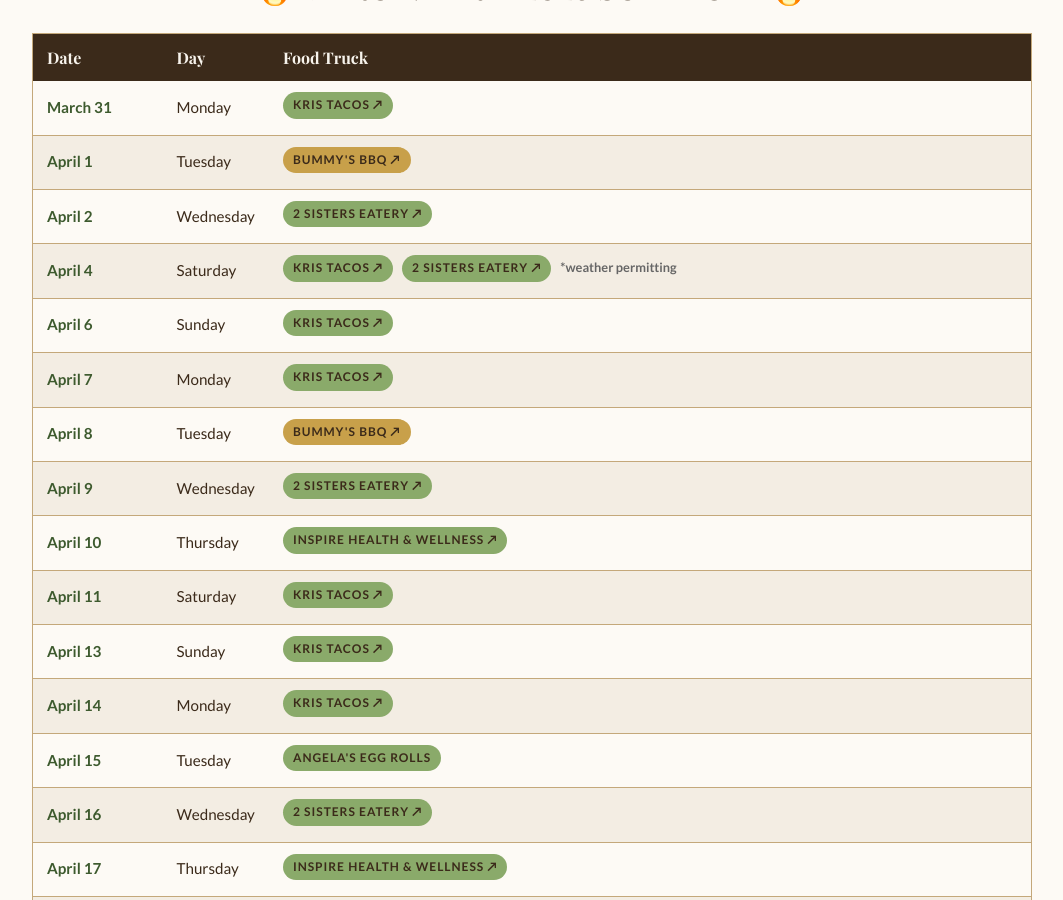
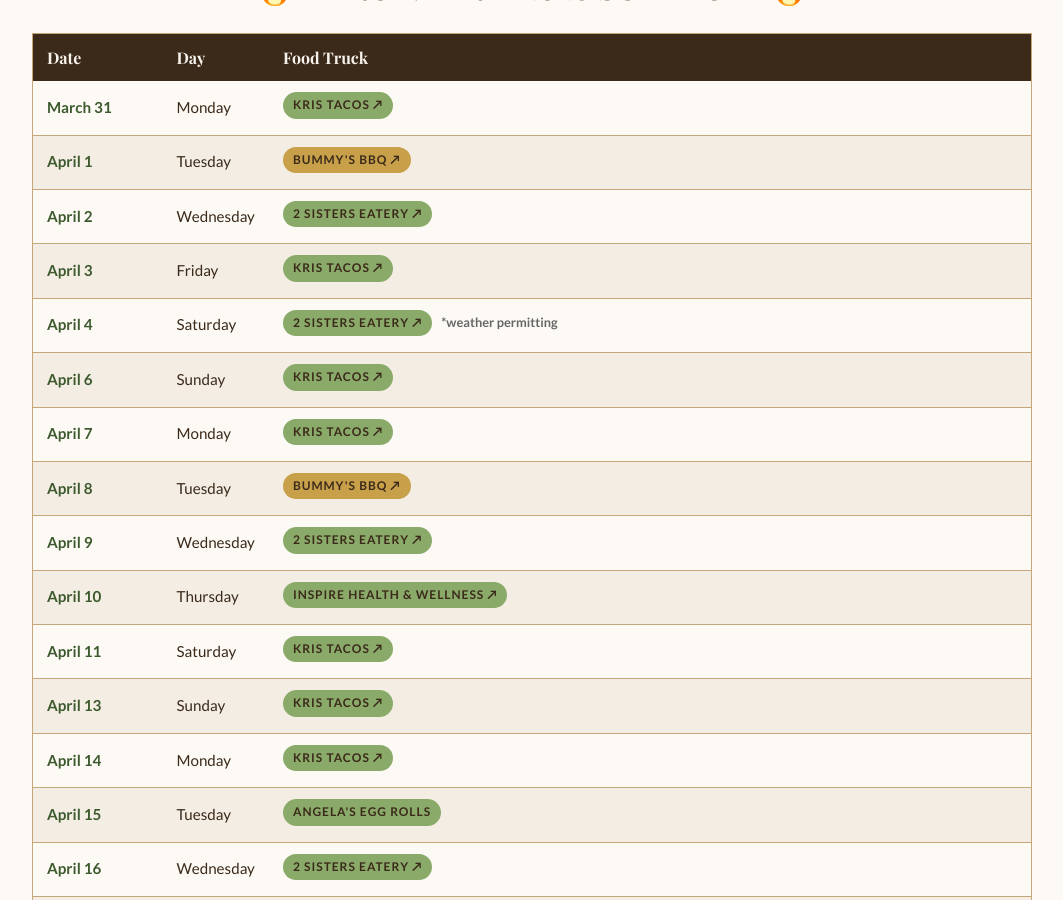
Before and after one commit to blueearthcommunitymarket/blueearthcommunitymarket.github.io, a Jekyll site: the page built from ryno-food-lot/index.html, in a window 1280 px wide and 900 px high, scrolled down 967 px. Shown: the whole window, without its empty margins (108-1171 px from the left). Built offline with Jekyll 4.4.1, drawn with Linux system fonts in a browser that asks for light colours; some web fonts are replaced.

Commit message:
Correct Kris Tacos date per Morgan's update April 2, 2026
- Move Kris Tacos from April 4th to April 3rd (Friday)
- Keep 2 Sisters Eatery on April 4th (Saturday) weather permitting
- Addresses Morgan's correction in follow-up email

```diff
--- a/ryno-food-lot/index.html
+++ b/ryno-food-lot/index.html
@@ -235,7 +235,8 @@ description: Complete food truck schedule for the Ryno Food Lot in Blue Earth, M
                 <tr><td class="race-date">March 31</td><td>Monday</td><td><span class="tag"><a href="https://www.facebook.com/share/1AquB7sxYj/?mibextid=wwXIfr" target="_blank" rel="noopener" style="color:inherit;text-decoration:none;">Kris Tacos ↗</a></span></td></tr>
                 <tr><td class="race-date">April 1</td><td>Tuesday</td><td><span class="tag tag-gold"><a href="https://www.facebook.com/share/1GXr44CKx8/?mibextid=wwXIfr" target="_blank" rel="noopener" style="color:inherit;text-decoration:none;">Bummy's BBQ ↗</a></span></td></tr>
                 <tr><td class="race-date">April 2</td><td>Wednesday</td><td><span class="tag"><a href="https://www.facebook.com/share/18GUPLUwMf/?mibextid=wwXIfr" target="_blank" rel="noopener" style="color:inherit;text-decoration:none;">2 Sisters Eatery ↗</a></span></td></tr>
-                <tr><td class="race-date">April 4</td><td>Saturday</td><td><span class="tag"><a href="https://www.facebook.com/share/1AquB7sxYj/?mibextid=wwXIfr" target="_blank" rel="noopener" style="color:inherit;text-decoration:none;">Kris Tacos ↗</a></span> <span class="tag"><a href="https://www.facebook.com/share/18GUPLUwMf/?mibextid=wwXIfr" target="_blank" rel="noopener" style="color:inherit;text-decoration:none;">2 Sisters Eatery ↗</a></span> <span style="font-size:0.8rem;color:#666;font-weight:700;">*weather permitting</span></td></tr>
+                <tr><td class="race-date">April 3</td><td>Friday</td><td><span class="tag"><a href="https://www.facebook.com/share/1AquB7sxYj/?mibextid=wwXIfr" target="_blank" rel="noopener" style="color:inherit;text-decoration:none;">Kris Tacos ↗</a></span></td></tr>
+                <tr><td class="race-date">April 4</td><td>Saturday</td><td><span class="tag"><a href="https://www.facebook.com/share/18GUPLUwMf/?mibextid=wwXIfr" target="_blank" rel="noopener" style="color:inherit;text-decoration:none;">2 Sisters Eatery ↗</a></span> <span style="font-size:0.8rem;color:#666;font-weight:700;">*weather permitting</span></td></tr>
                 <tr><td class="race-date">April 6</td><td>Sunday</td><td><span class="tag"><a href="https://www.facebook.com/share/1AquB7sxYj/?mibextid=wwXIfr" target="_blank" rel="noopener" style="color:inherit;text-decoration:none;">Kris Tacos ↗</a></span></td></tr>
                 <tr><td class="race-date">April 7</td><td>Monday</td><td><span class="tag"><a href="https://www.facebook.com/share/1AquB7sxYj/?mibextid=wwXIfr" target="_blank" rel="noopener" style="color:inherit;text-decoration:none;">Kris Tacos ↗</a></span></td></tr>
                 <tr><td class="race-date">April 8</td><td>Tuesday</td><td><span class="tag tag-gold"><a href="https://www.facebook.com/share/1GXr44CKx8/?mibextid=wwXIfr" target="_blank" rel="noopener" style="color:inherit;text-decoration:none;">Bummy's BBQ ↗</a></span></td></tr>
```
